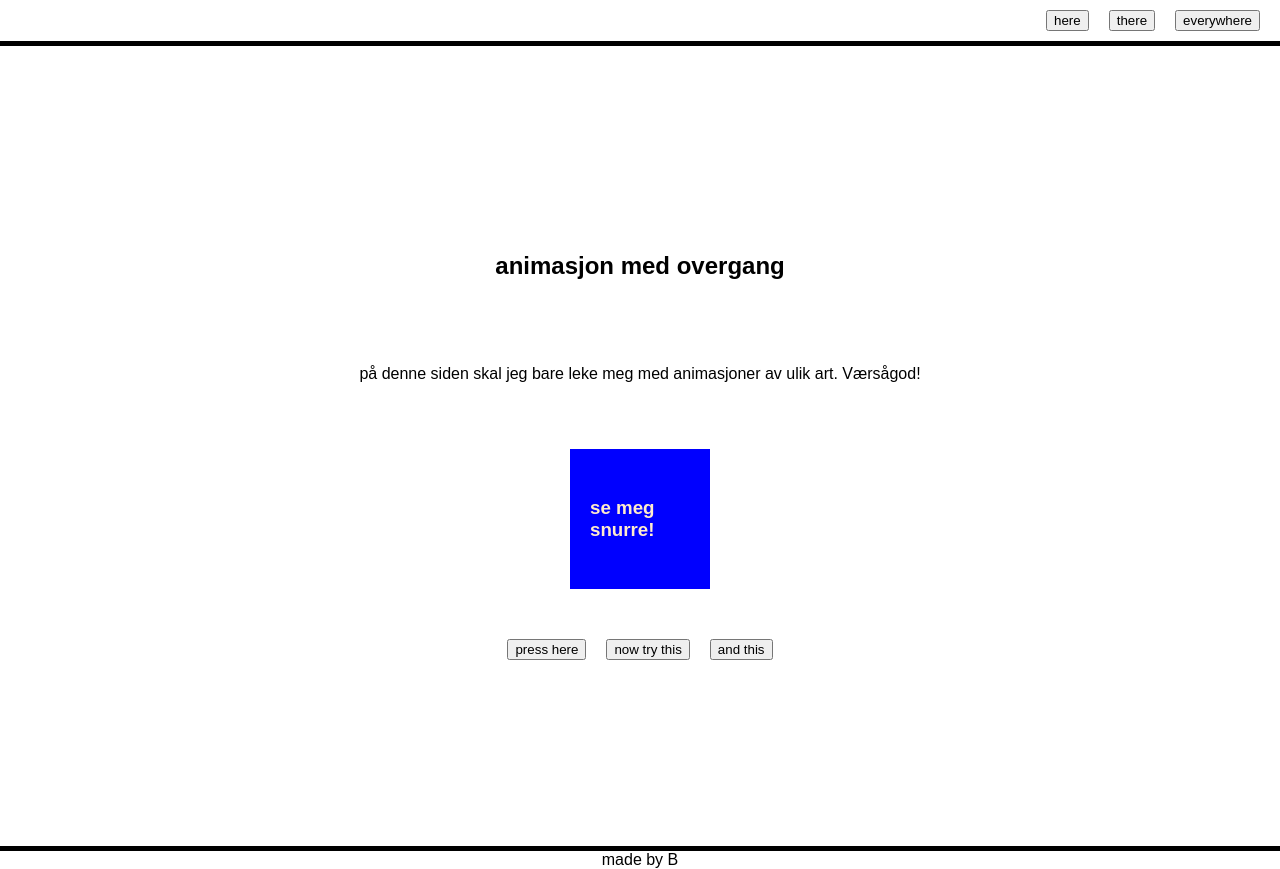
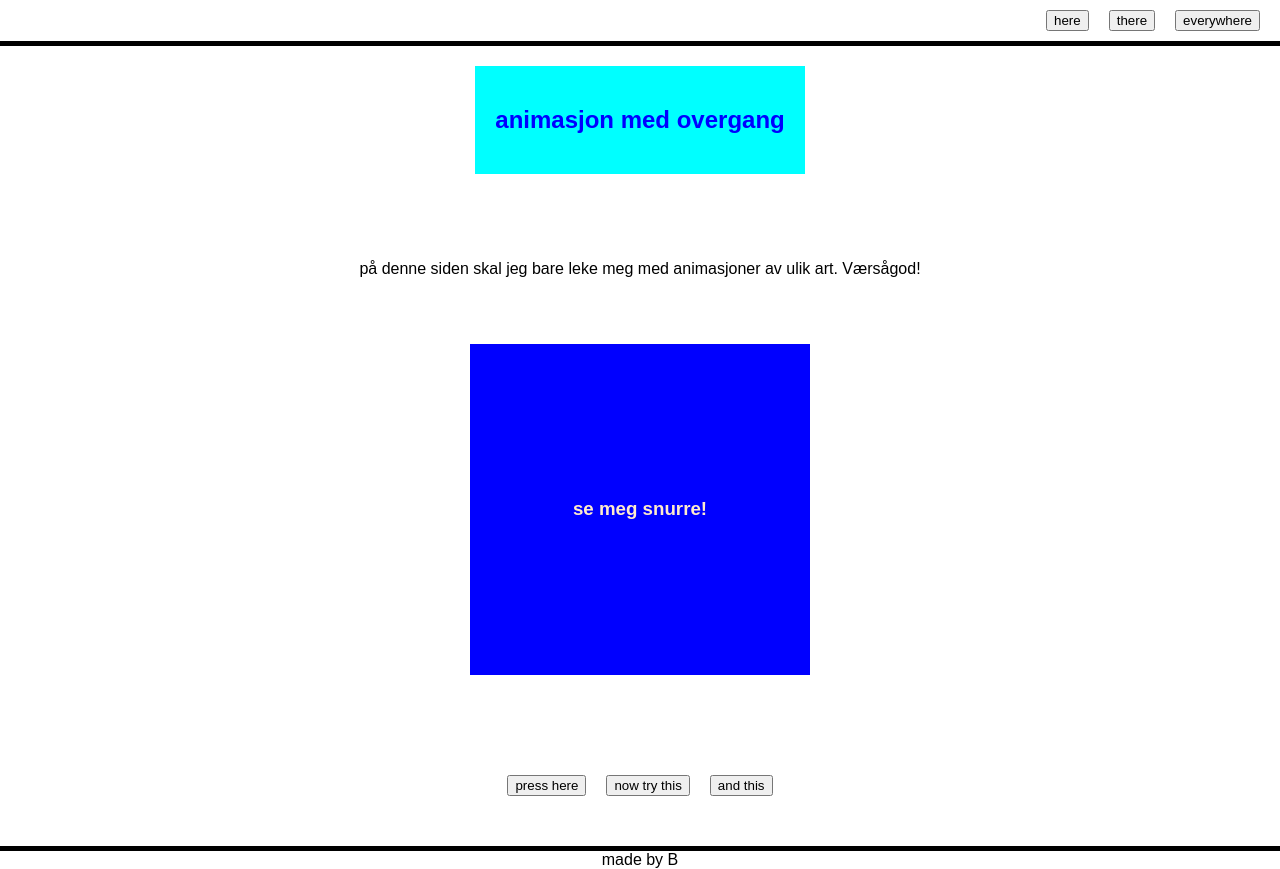
Before and after one commit to Benedictekoder/project_animation, a website: page index.html in a window 1280 px wide. Drawn offline with Linux system fonts and the light colour scheme; a web font is replaced by a local one.

Commit message:
css html

```diff
--- a/index.html
+++ b/index.html
@@ -21,7 +21,7 @@
     </header>
 
     <main class="main">
-      <section class="slideinLeft">
+      <section class="card slideinLeft">
      <h1>animasjon med overgang</h1>
       </section>
 
--- a/styles.css
+++ b/styles.css
@@ -40,10 +40,30 @@ transition-timing-function: ease-in;
   background-color: blueviolet;
 }
 
+
+.slideinLeft{
+  background-color: aqua;
+  color: blue;
+  padding:20px;
+  margin: 20px;
+  animation-name: slideinLeftcard;
+  animation-duration: 3s;
+  animation-timing-function: ease-in;
+}
+
+@keyframes slideinLeftcard{
+from{
+  transform: translateX(-300vw);
+}
+to{
+  transform: translateX(0);
+}
+}
+
 .rotateCard{
   padding: 20px;
-  width: 100px;
-  height: 100px;
+  width: 300px;
+  height: 300px;
   background-color: blue;
   color: blanchedalmond;
   animation-name: fullRotate;
@@ -76,6 +96,7 @@ align-items: center;
 .buttonSize{
   display:flex ;
   gap: 20px;
+  padding: 50px;
   transition-duration: 1s;
   transition-timing-function: ease-in;
 }
```
